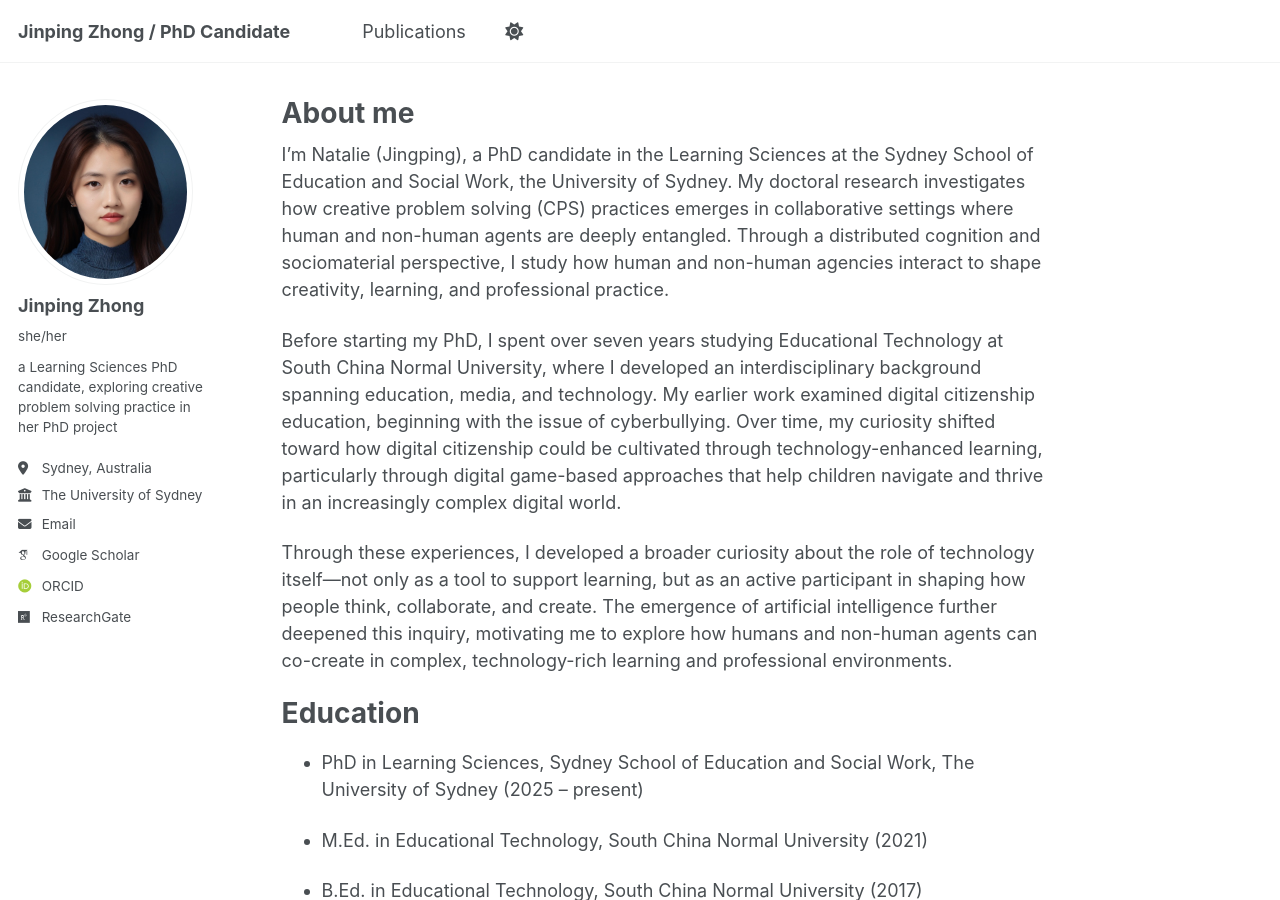
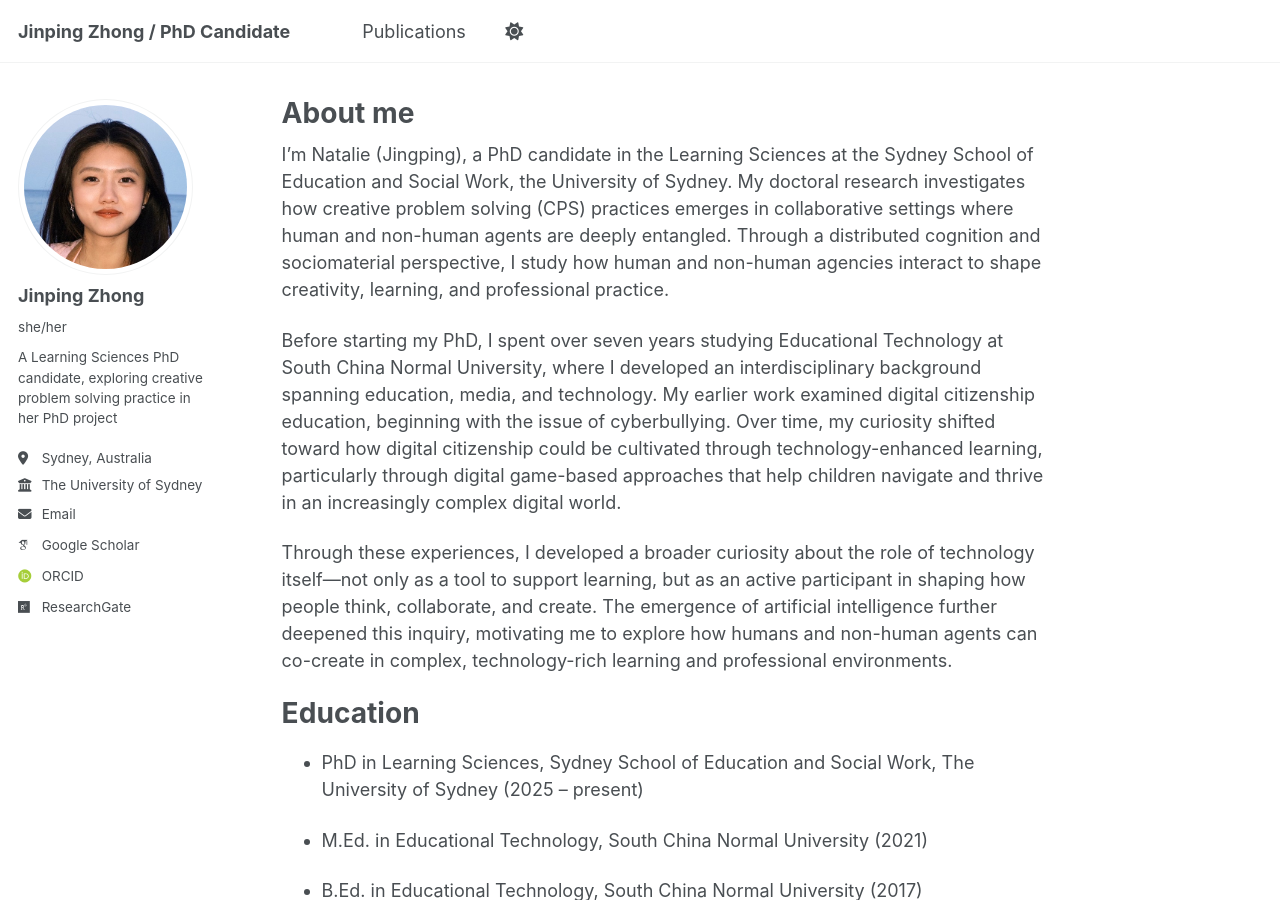
Before and after one commit to kimpink98/jp-zhong, a Jekyll site: the page built from _pages/about.md, in a window 1280 px wide and 900 px high. Built offline with Jekyll 4.4.1, drawn with Linux system fonts in a browser that asks for light colours; some web fonts are replaced; a script that is not in the unit is left out.

Commit message:
_config.yml

```diff
--- a/_config.yml
+++ b/_config.yml
@@ -23,10 +23,10 @@ repository               : "academicpages/academicpages.github.io"
 #               Additional customization can be done by editing /_includes/author-profile.html
 author:
   # Biographic information
-  avatar           : "profile1.jpg"
+  avatar           : "profile2.jpg"
   name             : "Jinping Zhong"
   pronouns         : "she/her"
-  bio              : "a Learning Sciences PhD candidate, exploring creative problem solving practice in her PhD project"
+  bio              : "A Learning Sciences PhD candidate, exploring creative problem solving practice in her PhD project"
   location         : "Sydney, Australia"
   employer         : "The University of Sydney"
   uri              : # URL
```
